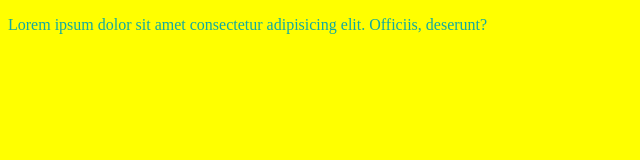
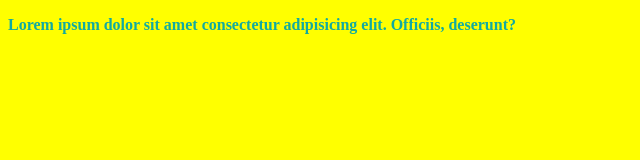
Before and after one commit to OlexTyt/goit-markup-hw-01, a plain HTML site: page index.html in a window 1280 px wide. Shown: the whole page, without its empty margins (0-640 px from the left). Drawn offline with Linux system fonts and the light colour scheme.

Commit message:
bold text

```diff
--- a/index.html
+++ b/index.html
@@ -8,8 +8,10 @@
   </head>
   <body>
     <p>
-      Lorem ipsum dolor sit amet consectetur adipisicing elit. Officiis,
-      deserunt?
+      <b
+        >Lorem ipsum dolor sit amet consectetur adipisicing elit. Officiis,
+        deserunt?</b
+      >
     </p>
   </body>
 </html>
```
